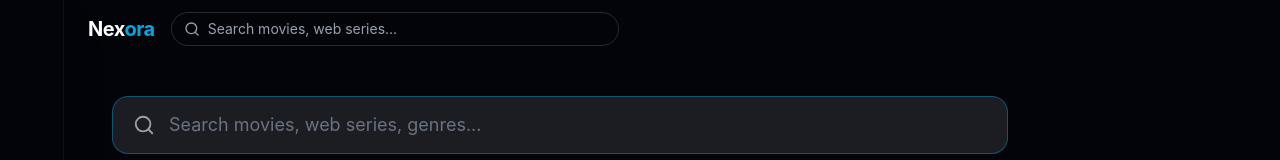
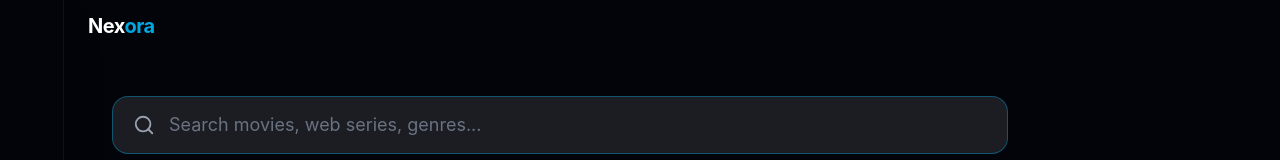
Before and after one commit to PankajPote18/SoundSphere, a React (Vite) app: page /search in a window 1280 px wide. Shown: the top 160 px of the page. Built offline with nearby package versions, Linux system fonts and the light colour scheme; no server answers.

Commit message:
SearchBar Issue3

```diff
--- a/src/components/Navbar.jsx
+++ b/src/components/Navbar.jsx
@@ -57,7 +57,7 @@ const Navbar = () => {
   const isSettingsPage = location.pathname === '/settings';
   const isPlansPage = location.pathname === '/plans';
   const isDetailPage = location.pathname.startsWith('/movie/');
-
+  const isHomePage = location.pathname === '/';
   const showMobileTabs = !isSearchPage && !isSettingsPage && !isPlansPage && !isDetailPage;
 
   return (
@@ -71,7 +71,7 @@ const Navbar = () => {
           <span className="text-xl font-bold text-white tracking-tight">Nex<span className="text-[#00A8E1]">ora</span></span>
         </div>
         {/* Search Bar (desktop & mobile-desktop) */}
-        {deviceMode !== 'mobile' && (
+        {deviceMode !== 'mobile' && isHomePage && (
           <div className="flex-1 max-w-md">
             <div
               onClick={() => navigate('/search')}
```
Also changed, not shown: src/components/HeroCarousel.jsx (+4 -6 lines).
